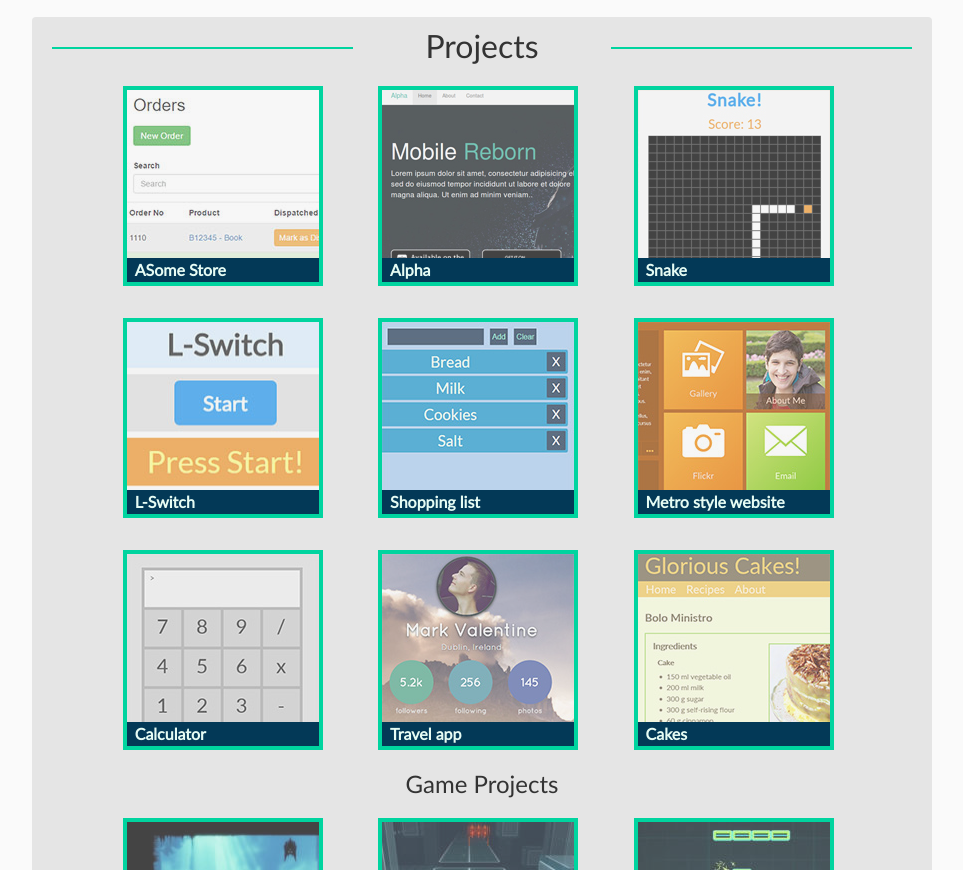
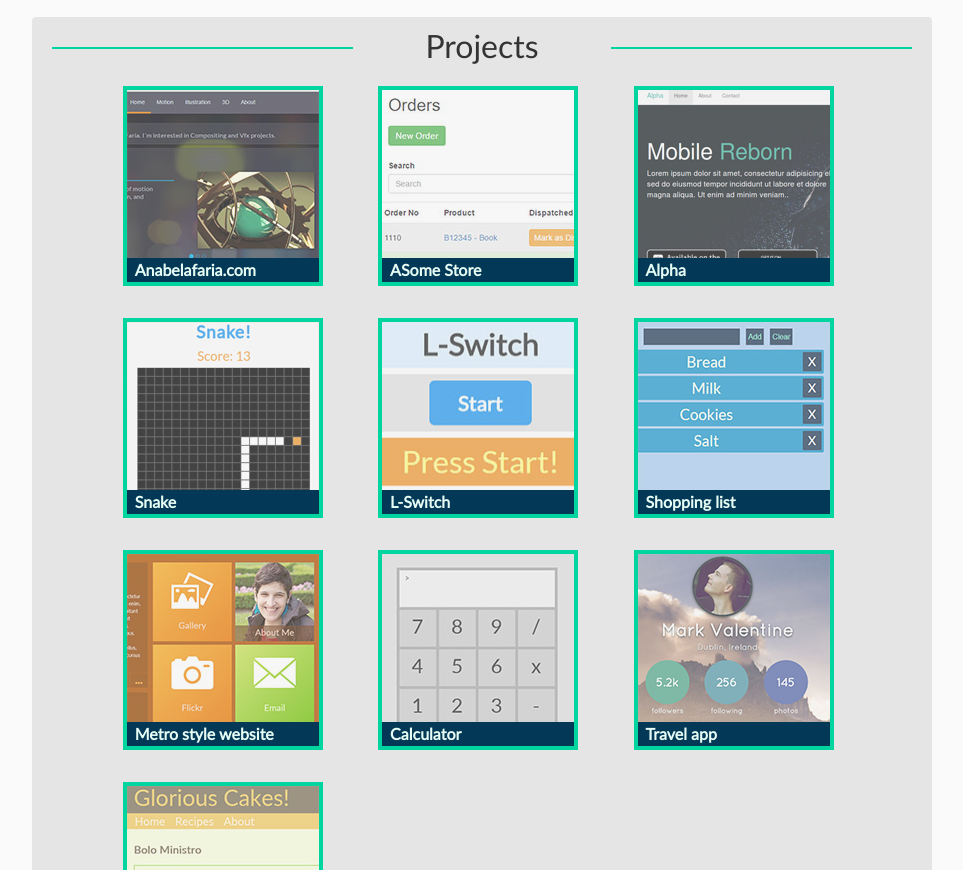
Before and after one commit to paulocoding/paulosilva.me, a website: page public/index.html in a window 1280 px wide. Shown: the part 1521-2391 px from the top of the page, without its empty margins (158-1121 px from the left). Drawn offline with Linux system fonts and the light colour scheme.

Commit message:
updated projects and cv

```diff
--- a/public/index.html
+++ b/public/index.html
@@ -135,6 +135,18 @@
         </div>
         <div class="group">
 					<ul class="projects">
+
+						<!-- project thumb -->
+						<li>
+						<a href="http://anabelafaria.com/">
+								<figure><img src="assets/images/proj-anabela.jpg" alt="Anabela Faria's Portfolio website">
+							<figcaption>
+									<h4>Anabelafaria.com</h4>
+									<p>Bootstrap, CSS3, javascript, JQuery.</p>
+								</figcaption>
+								</figure>
+							</a>
+						</li>
 
 						<!-- project thumb -->
 						<li>
```
Also changed, not shown: public/assets/images/proj-anabela.jpg (added), 1 other file.
